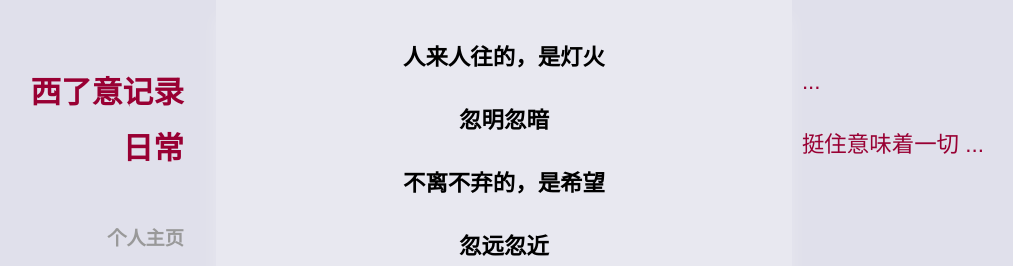
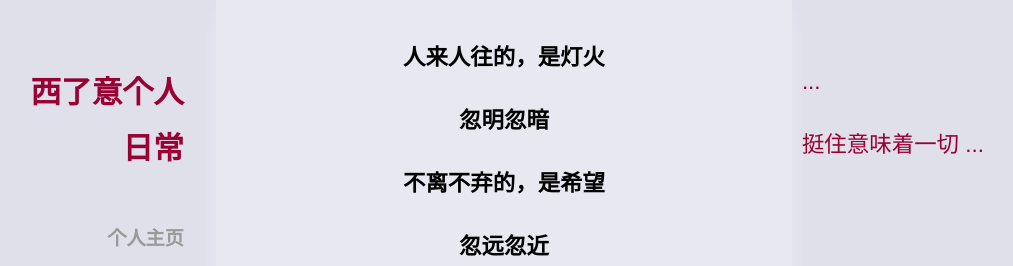
Before and after one commit to xxleyi/xxleyi.github.io, a Jekyll site: the page built from index.html, in a window 1280 px wide. Shown: the top 266 px of the page, without its empty margins (136-1149 px from the left). Built offline with Jekyll 4.4.1, drawn with Linux system fonts in a browser that asks for light colours.

Commit message:
refine tile of site

```diff
--- a/_layouts/default.html
+++ b/_layouts/default.html
@@ -9,7 +9,7 @@
 		<body>
 		<div class="flex-container">
 			<nav>
-				<h1>西了意记录日常</h1>
+				<h1>西了意个人日常</h1>
 	    		<ul>
 	        		<li><a href="/">个人主页</a></li>
 							<br />
```
